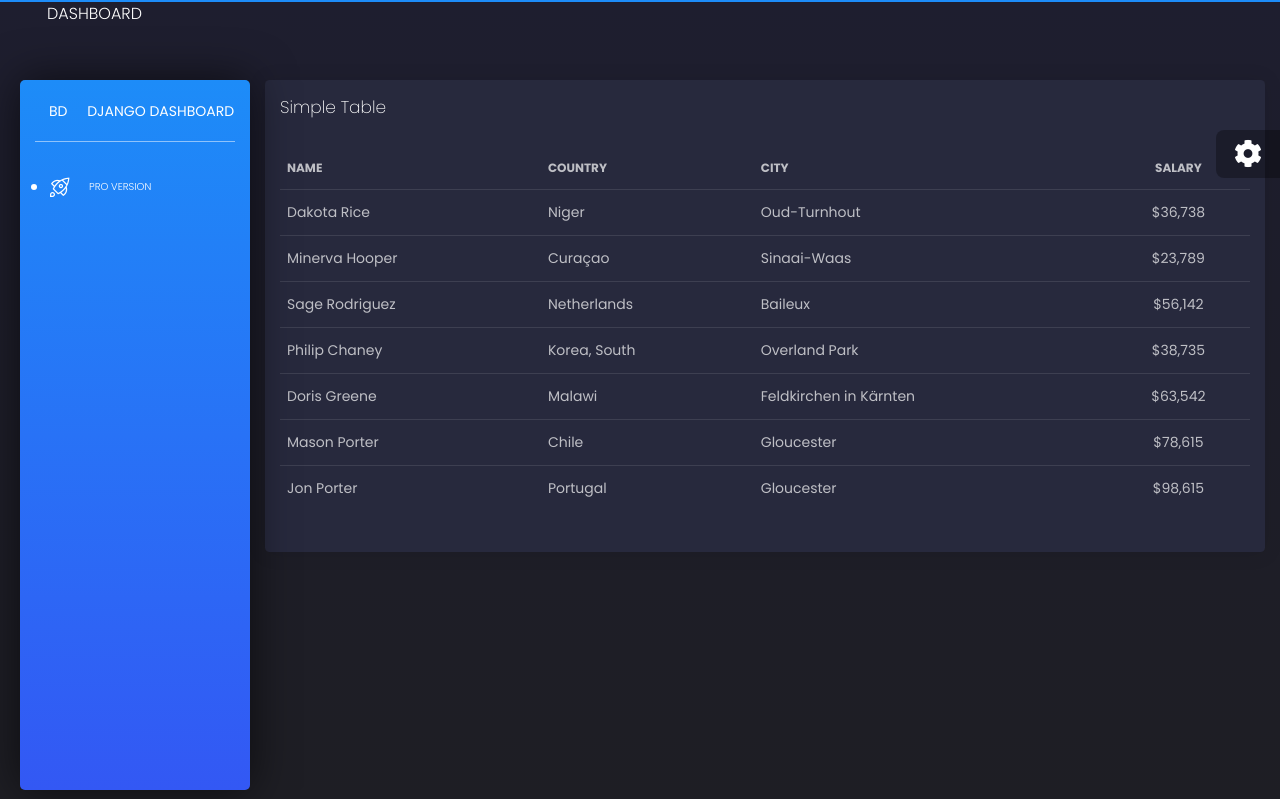
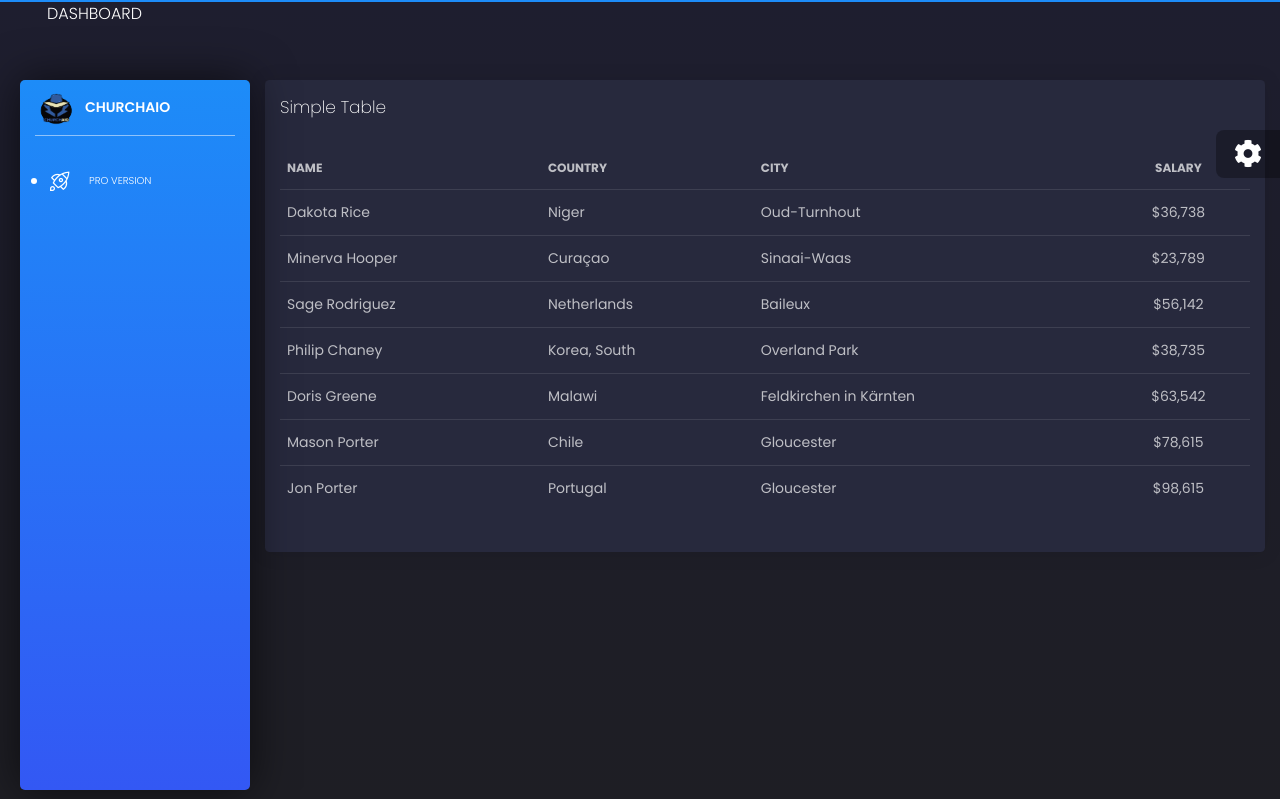
Before and after one commit to z4forzubair/sneakerbot, a Django app: template sneakerbot_backend/templates/index.html in a window 1280 px wide. Shown: the top 799 px of the page. Run offline with Django 3.2, Linux system fonts and the light colour scheme; the template is opened without the code that fills it, so the values that code supplies are empty; some libraries are stand-ins or nearby versions.

Commit message:
added logo in title in dashboard

```diff
--- a/requirements.txt
+++ b/requirements.txt
@@ -1,5 +1,6 @@
 asgiref==3.3.4
 Django==3.2.1
+django-clear-cache==0.3
 django-credit-cards==0.4.1
 django-phonenumber-field==5.1.0
 django-widget-tweaks==1.4.8
--- a/sneakerbot_backend/settings.py
+++ b/sneakerbot_backend/settings.py
@@ -39,6 +39,7 @@ INSTALLED_APPS = [
     'django.contrib.messages',
     'django.contrib.staticfiles',
     'phonenumber_field',
+    'clear_cache',
 ]
 
 MIDDLEWARE = [
--- /dev/null
+++ b/sneakerbot_backend/static/assets/css/churchaio-styling.css
@@ -0,0 +1,10 @@
+.sidebar .logo .logo-text {
+    text-transform: uppercase;
+    padding: 0 4px 0 0;
+    white-space: nowrap;
+    color: #ffffff;
+    text-decoration: none;
+    font-weight: 600;
+    line-height: 30px;
+    overflow: hidden;
+}
--- a/sneakerbot_backend/templates/includes/sidebar.html
+++ b/sneakerbot_backend/templates/includes/sidebar.html
@@ -1,15 +1,12 @@
+<!-- Static assets -->
+{% load static %}
+
 <div class="sidebar">
     <div class="sidebar-wrapper">
 
         <div class="logo">
-          <a target="_blank"
-             href="https://www.creative-tim.com/product/black-dashboard-django" class="simple-text logo-mini">
-            BD
-          </a>
-          <a target="_blank"
-             href="https://www.creative-tim.com/product/black-dashboard-django" class="simple-text logo-normal">
-            Django Dashboard
-          </a>
+            <img src="{% static 'assets/img/favicon.png' %}" alt="Logo" width="50" height="40">
+            <span class="logo-text logo-normal">ChurchAIO</span>
         </div>
 
         <ul class="nav">
@@ -57,7 +54,7 @@
                     </a>
                 </li>
                 <li>
-            <a href="{% url 'logout' %}" >
+                    <a href="{% url 'logout' %}">
                         <i class="tim-icons icon-user-run"></i>
                         <p>Logout</p>
                     </a>
--- a/sneakerbot_backend/templates/layouts/base.html
+++ b/sneakerbot_backend/templates/layouts/base.html
@@ -12,7 +12,7 @@
   <meta charset="utf-8" />
   <meta name="viewport" content="width=device-width, initial-scale=1, shrink-to-fit=no">
 
-  <link rel="apple-touch-icon" sizes="76x76" href="{% static 'assets/img/apple-icon.png' %}">
+  <link rel="apple-touch-icon" sizes="76x76" href="{% static 'assets/img/favicon.png' %}">
   <link rel="icon" type="image/png"          href="{% static 'assets/img/favicon.png'    %}">
 
   <title>
@@ -29,6 +29,8 @@
   <link href="{% static 'assets/css/black-dashboard.css' %}" rel="stylesheet" />
   <!-- CSS Just for demo purpose, don't include it in your project -->
   <link href="{% static 'assets/demo/demo.css' %}" rel="stylesheet" />
+  <!-- My CSS Files -->
+  <link href="{% static 'assets/css/churchaio-styling.css' %}" rel="stylesheet" />
 
   <!-- Specific Page CSS goes HERE  -->
   {% block stylesheets %}{% endblock stylesheets %}
```
Also changed, not shown: sneakerbot_backend/static/assets/img/apple-icon.png (deleted), sneakerbot_backend/static/assets/img/favicon.png, sneakerbot_backend/static/favicon.ico (deleted). Lines whose indentation alone changed are shown as unchanged.
